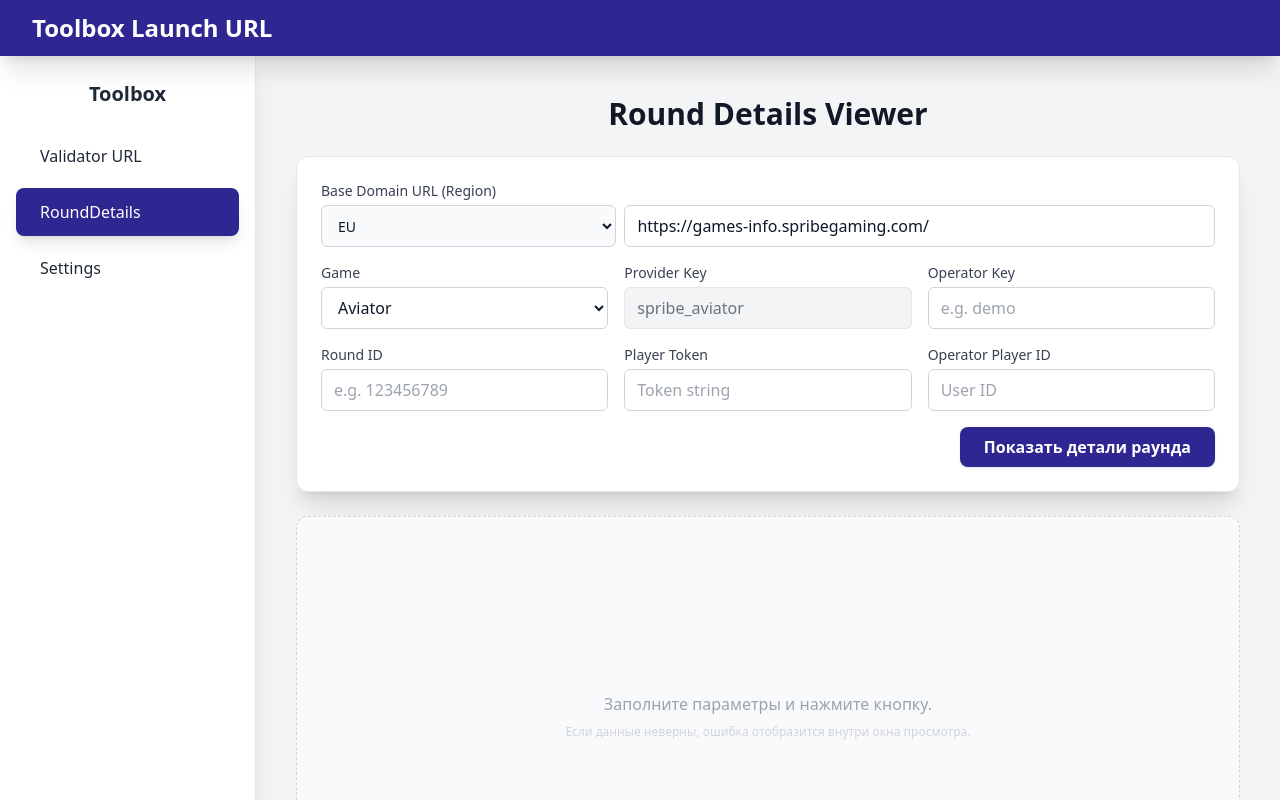
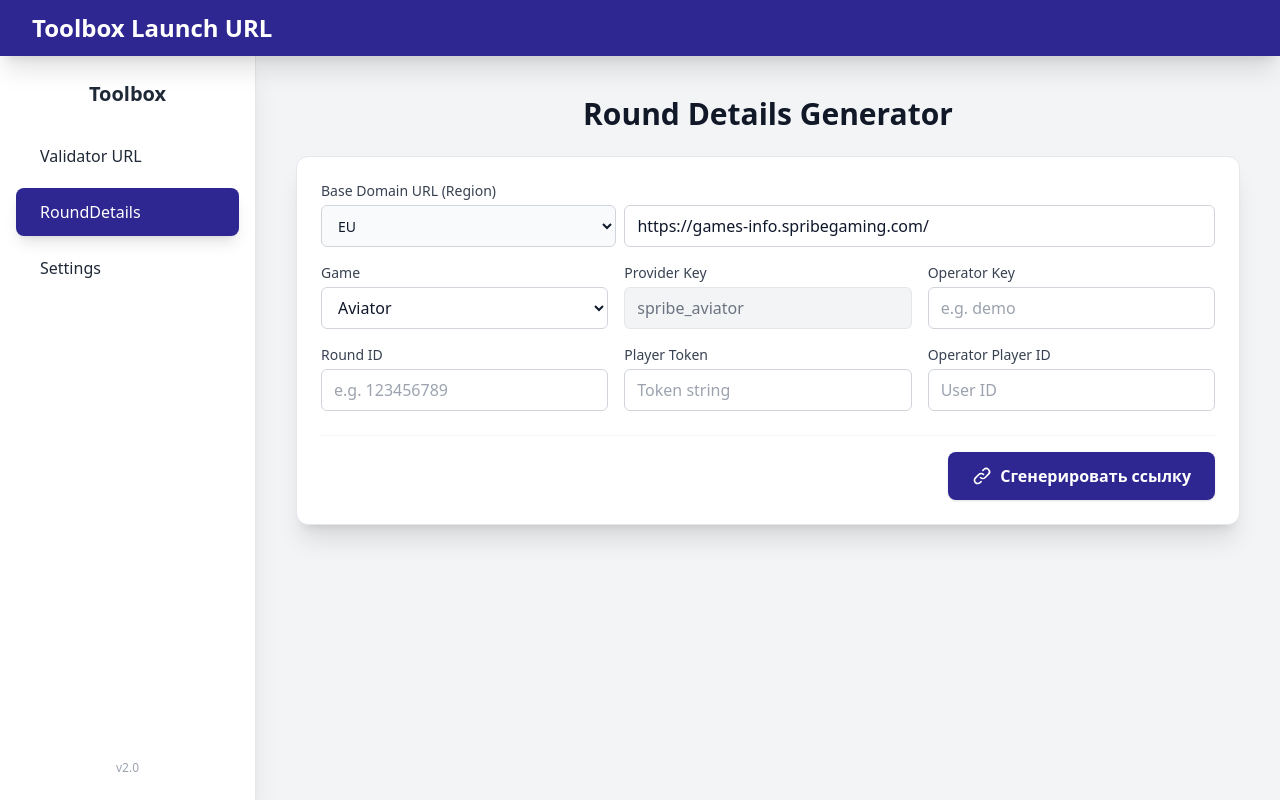
Before and after one commit to IlyaDevN/LaunchURLTest, a Next.js app: page / in a window 1280 px wide. Both pictures are taken after a click on the button "RoundDetails". Shown: the top 800 px of the page. Built offline with nearby package versions, Linux system fonts and the light colour scheme.

Commit message:
fix: Remove iFrame from round details

```diff
--- a/components/RoundDetails.jsx
+++ b/components/RoundDetails.jsx
@@ -34,7 +34,6 @@ const RoundDetails = () => {
     // Состояние формы
     const [baseUrl, setBaseUrl] = useState(REGIONS[0].url);
     const [selectedGameId, setSelectedGameId] = useState(GAMES_MAPPING[0].id);
-
     const [formData, setFormData] = useState({
         round_id: "",
         operator: "",
@@ -42,57 +41,36 @@ const RoundDetails = () => {
         op_player_id: "",
     });
 
-    // Состояние для ошибок валидации
     const [errors, setErrors] = useState({});
+    const [generatedUrl, setGeneratedUrl] = useState(null);
+    const [isCopied, setIsCopied] = useState(false);
 
-    const [generatedUrl, setGeneratedUrl] = useState(null);
-
-    // Вычисляем текущего провайдера на основе выбранной игры
+    // Вычисляем текущего провайдера
     const currentProvider = useMemo(() => {
         return GAMES_MAPPING.find(g => g.id === selectedGameId)?.provider || "";
     }, [selectedGameId]);
 
-    // Обработчик изменения инпутов
     const handleInputChange = (e) => {
         const { name, value } = e.target;
-
-        // Очищаем ошибку при вводе
-        if (errors[name]) {
-            setErrors(prev => ({ ...prev, [name]: null }));
-        }
-
-        setFormData(prev => ({
-            ...prev,
-            [name]: value
-        }));
+        if (errors[name]) setErrors(prev => ({ ...prev, [name]: null }));
+        setFormData(prev => ({ ...prev, [name]: value }));
     };
 
-    // Функция валидации
     const validate = () => {
         const newErrors = {};
-
         if (!formData.operator.trim()) newErrors.operator = "Operator Key is required";
         if (!formData.round_id.trim()) newErrors.round_id = "Round ID is required";
         if (!formData.player_token.trim()) newErrors.player_token = "Player Token is required";
         if (!formData.op_player_id.trim()) newErrors.op_player_id = "Operator Player ID is required";
-
         setErrors(newErrors);
-        // Возвращает true, если ошибок нет
         return Object.keys(newErrors).length === 0;
     };
 
-    // Генерация ссылки
     const handleGenerate = () => {
-        // 1. Сбрасываем предыдущий URL, чтобы перерисовать iframe при новом нажатии
         setGeneratedUrl(null);
-
-        // 2. Проверяем валидность
-        if (!validate()) {
-            return; // Прерываем, если есть ошибки
-        }
+        if (!validate()) return;
 
         const cleanBaseUrl = baseUrl.trim().replace(/\/$/, "");
-
         const params = new URLSearchParams({
             round_id: formData.round_id,
             game: selectedGameId,
@@ -103,14 +81,17 @@ const RoundDetails = () => {
         });
 
         const fullUrl = `${cleanBaseUrl}/?${params.toString()}`;
-
-        // Небольшой таймаут, чтобы React успел "сбросить" iframe (визуальный эффект перезагрузки)
-        setTimeout(() => {
-            setGeneratedUrl(fullUrl);
-        }, 50);
+        setGeneratedUrl(fullUrl);
     };
 
-    // Вспомогательная функция для классов инпута
+    const handleCopy = () => {
+        if (!generatedUrl) return;
+        navigator.clipboard.writeText(generatedUrl).then(() => {
+            setIsCopied(true);
+            setTimeout(() => setIsCopied(false), 2000);
+        });
+    };
+
     const getInputClass = (fieldName) => {
         const baseClass = "w-full px-3 py-2 border rounded-md focus:ring-2 focus:ring-offset-1 transition-colors";
         if (errors[fieldName]) {
@@ -122,14 +103,13 @@ const RoundDetails = () => {
     return (
         <div className="flex flex-col h-full space-y-6 max-w-7xl mx-auto w-full pb-10">
             <h1 className="text-3xl font-extrabold text-gray-900 text-center">
-                Round Details Viewer
+                Round Details Generator
             </h1>
 
-            {/* Блок настроек (Форма) */}
+            {/* Блок формы */}
             <div className="bg-white p-6 rounded-xl shadow-xl border border-gray-200">
-                <div className="grid grid-cols-1 md:grid-cols-2 lg:grid-cols-3 gap-4 mb-4">
+                <div className="grid grid-cols-1 md:grid-cols-2 lg:grid-cols-3 gap-4 mb-6">
 
-                    {/* 1. Base Domain URL (Region) */}
                     <div className="col-span-1 lg:col-span-3">
                         <label className="block text-sm font-medium text-gray-700 mb-1">Base Domain URL (Region)</label>
                         <div className="flex gap-2">
@@ -145,7 +125,6 @@ const RoundDetails = () => {
                                 ))}
                                 <option value="custom">Custom...</option>
                             </select>
-
                             <input
                                 type="text"
                                 value={baseUrl}
@@ -156,7 +135,6 @@ const RoundDetails = () => {
                         </div>
                     </div>
 
-                    {/* 2. Game Selector */}
                     <div>
                         <label className="block text-sm font-medium text-gray-700 mb-1">Game</label>
                         <select
@@ -172,7 +150,6 @@ const RoundDetails = () => {
                         </select>
                     </div>
 
-                    {/* 3. Provider (Read Only) */}
                     <div>
                         <label className="block text-sm font-medium text-gray-700 mb-1">Provider Key</label>
                         <input
@@ -183,7 +160,6 @@ const RoundDetails = () => {
                         />
                     </div>
 
-                    {/* 4. Operator */}
                     <div>
                         <label className="block text-sm font-medium text-gray-700 mb-1">Operator Key</label>
                         <input
@@ -197,7 +173,6 @@ const RoundDetails = () => {
                         {errors.operator && <p className="text-red-500 text-xs mt-1">{errors.operator}</p>}
                     </div>
 
-                    {/* 5. Round ID */}
                     <div>
                         <label className="block text-sm font-medium text-gray-700 mb-1">Round ID</label>
                         <input
@@ -211,7 +186,6 @@ const RoundDetails = () => {
                          {errors.round_id && <p className="text-red-500 text-xs mt-1">{errors.round_id}</p>}
                     </div>
 
-                     {/* 6. Player Token */}
                      <div>
                         <label className="block text-sm font-medium text-gray-700 mb-1">Player Token</label>
                         <input
@@ -225,7 +199,6 @@ const RoundDetails = () => {
                         {errors.player_token && <p className="text-red-500 text-xs mt-1">{errors.player_token}</p>}
                     </div>
 
-                    {/* 7. Operator Player ID */}
                     <div>
                         <label className="block text-sm font-medium text-gray-700 mb-1">Operator Player ID</label>
                         <input
@@ -240,44 +213,69 @@ const RoundDetails = () => {
                     </div>
                 </div>
 
-                <div className="flex justify-end mt-4">
+                <div className="flex justify-end border-t border-gray-100 pt-4">
                     <button
                         onClick={handleGenerate}
-                        className="px-6 py-2 bg-[#2e2691] text-white font-semibold rounded-lg shadow hover:bg-blue-800 transition transform hover:scale-[1.02] active:scale-95"
+                        className="px-6 py-3 bg-[#2e2691] text-white font-semibold rounded-lg shadow hover:bg-blue-800 transition transform hover:scale-[1.02] active:scale-95 flex items-center gap-2"
                     >
-                        Показать детали раунда
+                        <svg xmlns="http://www.w3.org/2000/svg" className="h-5 w-5" fill="none" viewBox="0 0 24 24" stroke="currentColor">
+                            <path strokeLinecap="round" strokeLinejoin="round" strokeWidth={2} d="M13.828 10.172a4 4 0 00-5.656 0l-4 4a4 4 0 105.656 5.656l1.102-1.101m-.758-4.899a4 4 0 005.656 0l4-4a4 4 0 00-5.656-5.656l-1.1 1.1" />
+                        </svg>
+                        Сгенерировать ссылку
                     </button>
                 </div>
             </div>
 
-            {/* Блок результата (Iframe) */}
+            {/* Блок результата (БЕЗ IFRAME) */}
             {generatedUrl && (
-                <div className="flex flex-col bg-white rounded-xl shadow-xl border border-gray-200 overflow-hidden mx-auto w-[1080px] max-w-full">
-                    <div className="bg-gray-100 px-4 py-2 border-b border-gray-200 flex justify-between items-center shrink-0">
-                        <span className="text-xs text-gray-500 font-mono truncate mr-4">
+                <div className="bg-white rounded-xl shadow-xl border border-gray-200 overflow-hidden animate-fade-in-up">
+                    <div className="bg-green-50 px-6 py-4 border-b border-green-100 flex items-center justify-between">
+                        <h3 className="text-lg font-bold text-green-800 flex items-center gap-2">
+                            ✅ Ссылка готова
+                        </h3>
+                    </div>
+
+                    <div className="p-6">
+                        <div className="bg-gray-50 border border-gray-300 rounded-lg p-4 font-mono text-sm text-gray-700 break-all mb-6">
                             {generatedUrl}
-                        </span>
-                        <button
-                            onClick={() => navigator.clipboard.writeText(generatedUrl)}
-                            className="text-xs text-[#2e2691] hover:underline font-semibold shrink-0"
-                        >
-                            Копировать ссылку
-                        </button>
-                    </div>
-                    <iframe
-                        src={generatedUrl}
-                        title="Round Details"
-                        className="w-full h-[666px] border-0"
-                        sandbox="allow-scripts allow-same-origin allow-forms"
-                    />
-                </div>
-            )}
+                        </div>
 
-            {!generatedUrl && (
-                <div className="flex items-center justify-center bg-gray-50 rounded-xl border border-dashed border-gray-300 text-gray-400 h-[400px]">
-                    <div className="text-center">
-                        <p>Заполните параметры и нажмите кнопку.</p>
-                        <p className="text-xs text-gray-300 mt-2">Если данные неверны, ошибка отобразится внутри окна просмотра.</p>
+                        <div className="flex flex-col sm:flex-row gap-4 justify-end">
+                            {/* Кнопка Копировать */}
+                            <button
+                                onClick={handleCopy}
+                                className="flex items-center justify-center gap-2 px-6 py-3 bg-white border border-gray-300 rounded-lg text-gray-700 font-bold hover:bg-gray-50 hover:text-[#2e2691] hover:border-[#2e2691] transition-all w-full sm:w-auto"
+                            >
+                                {isCopied ? (
+                                    <>
+                                        <svg xmlns="http://www.w3.org/2000/svg" className="h-5 w-5 text-green-500" fill="none" viewBox="0 0 24 24" stroke="currentColor">
+                                            <path strokeLinecap="round" strokeLinejoin="round" strokeWidth={2} d="M5 13l4 4L19 7" />
+                                        </svg>
+                                        <span className="text-green-600">Скопировано</span>
+                                    </>
+                                ) : (
+                                    <>
+                                        <svg xmlns="http://www.w3.org/2000/svg" className="h-5 w-5" fill="none" viewBox="0 0 24 24" stroke="currentColor">
+                                            <path strokeLinecap="round" strokeLinejoin="round" strokeWidth={2} d="M8 16H6a2 2 0 01-2-2V6a2 2 0 012-2h8a2 2 0 012 2v2m-6 12h8a2 2 0 002-2v-8a2 2 0 00-2-2h-8a2 2 0 00-2 2v8a2 2 0 002 2z" />
+                                        </svg>
+                                        <span>Копировать</span>
+                                    </>
+                                )}
+                            </button>
+
+                            {/* Кнопка Открыть */}
+                            <a
+                                href={generatedUrl}
+                                target="_blank"
+                                rel="noopener noreferrer"
+                                className="flex items-center justify-center gap-2 px-6 py-3 bg-[#2e2691] text-white font-bold rounded-lg hover:bg-blue-800 shadow-md transition-all w-full sm:w-auto no-underline"
+                            >
+                                <span>Открыть в новой вкладке</span>
+                                <svg xmlns="http://www.w3.org/2000/svg" className="h-5 w-5" fill="none" viewBox="0 0 24 24" stroke="currentColor">
+                                    <path strokeLinecap="round" strokeLinejoin="round" strokeWidth={2} d="M10 6H6a2 2 0 00-2 2v10a2 2 0 002 2h10a2 2 0 002-2v-4M14 4h6m0 0v6m0-6L10 14" />
+                                </svg>
+                            </a>
+                        </div>
                     </div>
                 </div>
             )}
```
